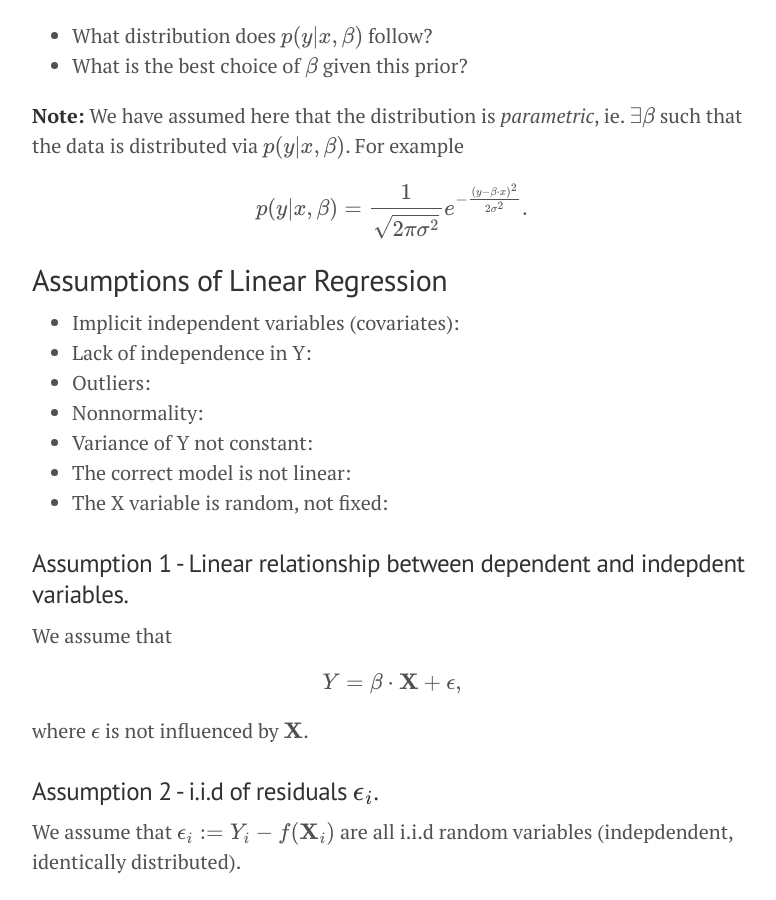
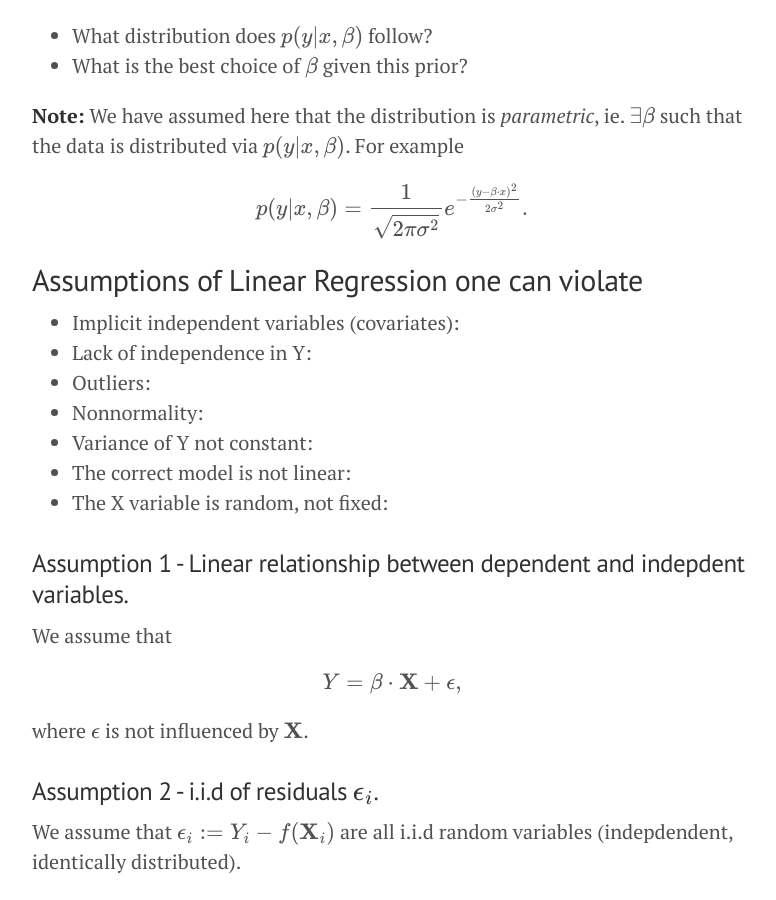
Before and after one commit to doriang102/doriang102.github.io, a Jekyll site: the page built from _posts/2017-07-04-Introduction-To-Regression-In-Progress.md, in a window 1280 px wide and 900 px high, scrolled down 1668 px. Shown: the whole window, without its empty margins (248-1024 px from the left). Built offline with Jekyll 4.4.1, drawn with Linux system fonts in a browser that asks for light colours; our own code applies the rules of GitHub Pages for plain Markdown files; formulas are drawn with MathJax 3.

Commit message:
Update 2017-07-04-Introduction-To-Regression-In-Progress.md

```diff
--- a/_posts/2017-07-04-Introduction-To-Regression-In-Progress.md
+++ b/_posts/2017-07-04-Introduction-To-Regression-In-Progress.md
@@ -43,7 +43,7 @@ Thus we can't actually expect to predict any exact value when considering stocha
 $$p(y \rvert x, \beta) = \frac{1}{\sqrt{2\pi \sigma^2}} e^{-\frac{(y-\beta \cdot x)^2}{2 \sigma^2}}.$$
 
 
-## Assumptions of Linear Regression
+## Assumptions of Linear Regression one can violate
 
 - Implicit independent variables (covariates):
 - Lack of independence in Y:
```
